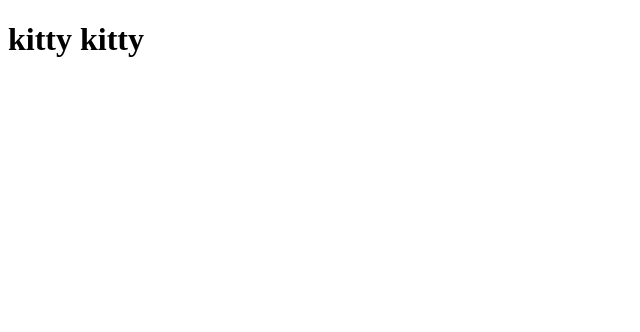
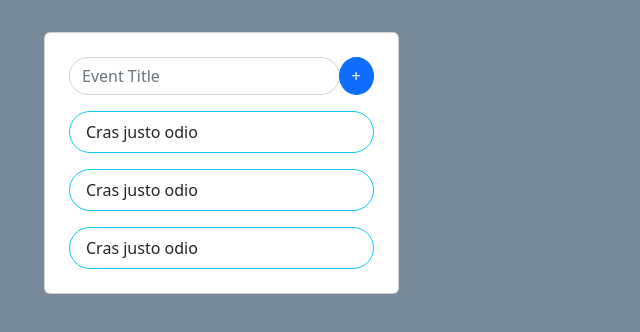
Before and after one commit to Hammouche-Med/Schedular, a Vue app: page / in a window 1280 px wide. Shown: the top 332 px of the page, without its empty margins (0-640 px from the left). Built offline with nearby package versions, Linux system fonts and the light colour scheme.

Commit message:
add event && event list

```diff
--- a/index.html
+++ b/index.html
@@ -1,13 +1,18 @@
 <!DOCTYPE html>
 <html lang="en">
   <head>
-    <meta charset="UTF-8">
-    <link rel="icon" href="/favicon.ico">
-    <meta name="viewport" content="width=device-width, initial-scale=1.0">
+    <meta charset="UTF-8" />
+    <link rel="icon" href="/favicon.ico" />
+    <meta name="viewport" content="width=device-width, initial-scale=1.0" />
     <title>Vite App</title>
   </head>
   <body>
     <div id="app"></div>
     <script type="module" src="/src/main.ts"></script>
   </body>
+  <style>
+    body {
+      background-color: lightslategray;
+    }
+  </style>
 </html>
--- a/package.json
+++ b/package.json
@@ -13,6 +13,7 @@
     "format": "prettier --write src/"
   },
   "dependencies": {
+    "bootstrap": "^5.2.3",
     "pinia": "^2.0.32",
     "vue": "^3.2.47",
     "vue-router": "^4.1.6"
--- /dev/null
+++ b/src/components/addEvent.vue
@@ -0,0 +1,15 @@
+<template>
+  <form class="form-inline m-2">
+    <div class="input-group">
+      <input
+        id="new-event"
+        type="text"
+        class="form-control rounded-pill"
+        placeholder="Event Title"
+      />
+      <div class="input-group-append">
+        <button type="button" class="btn rounded-circle btn-primary">+</button>
+      </div>
+    </div>
+  </form>
+</template>
--- /dev/null
+++ b/src/components/eventList.vue
@@ -0,0 +1,13 @@
+<template>
+  <ul class="list-group">
+    <li class="list-group-item rounded-pill border border-info m-2" draggable="true">
+      Cras justo odio
+    </li>
+    <li class="list-group-item rounded-pill border border-info m-2" draggable="true">
+      Cras justo odio
+    </li>
+    <li class="list-group-item rounded-pill border border-info m-2" draggable="true">
+      Cras justo odio
+    </li>
+  </ul>
+</template>
--- a/src/main.ts
+++ b/src/main.ts
@@ -1,11 +1,12 @@
 import { createApp } from 'vue'
 import { createPinia } from 'pinia'
+
+import 'bootstrap/dist/css/bootstrap.css'
 
 import App from './App.vue'
 import router from './router'
 
 const app = createApp(App)
-
 app.use(createPinia())
 app.use(router)
 
--- a/src/views/HomeView.vue
+++ b/src/views/HomeView.vue
@@ -1,5 +1,20 @@
-<script setup lang="ts"></script>
+<script setup lang="ts">
+import AddEvent from '@/components/addEvent.vue'
+import eventList from '@/components/eventList.vue'
+</script>
 
 <template>
-  <h1>kitty kitty</h1>
+  <div class="container-fluid">
+    <div class="row">
+      <div class="col-md-4 m-2">
+        <div class="card m-4">
+          <div class="card-body">
+            <AddEvent />
+            <eventList />
+          </div>
+        </div>
+      </div>
+      <div class="col-md-8"></div>
+    </div>
+  </div>
 </template>
```
Also changed, not shown: 1 other file (tests, documents, lock files or other folders).
